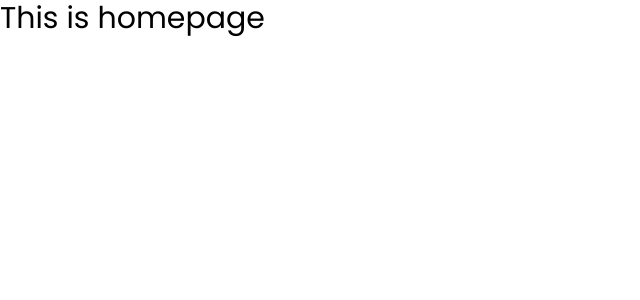
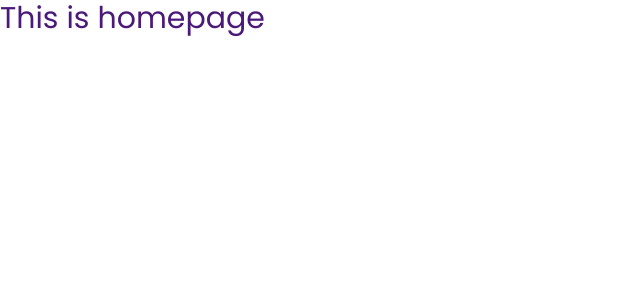
Before and after one commit to ErkiKadhafi/binar-final-project, a React (Create React App) app: page / in a window 1280 px wide. Shown: the top 300 px of the page, without its empty margins (0-640 px from the left). Built offline with nearby package versions, Linux system fonts and the light colour scheme.

Commit message:
asset color

```diff
--- a/tailwind.config.js
+++ b/tailwind.config.js
@@ -7,17 +7,17 @@ module.exports = {
         extend: {
             colors: {
                 primary: {
-                    purple05: "#4B1979",
-                    purple04: "#7126B5",
-                    purple03: "#A06ECE",
-                    purple02: "#D0B7E6",
-                    purple01: "#E2D4F0",
+                    darkblue05: "#4B1979",
+                    darkblue04: "#7126B5",
+                    darkblue03: "#A06ECE",
+                    darkblue02: "#D0B7E6",
+                    darkblue01: "#E2D4F0",
 
-                    cream05: "#AA9B87",
-                    cream04: "#D4C2A8",
-                    cream03: "#FFE9CA",
-                    cream02: "#FFF0DC",
-                    cream01: "#FFF8ED"
+                    limegreen05: "#AA9B87",
+                    limegreen04: "#D4C2A8",
+                    limegreen03: "#FFE9CA",
+                    limegreen02: "#FFF0DC",
+                    limegreen01: "#FFF8ED"
 
                 },
                 allert: {
```
